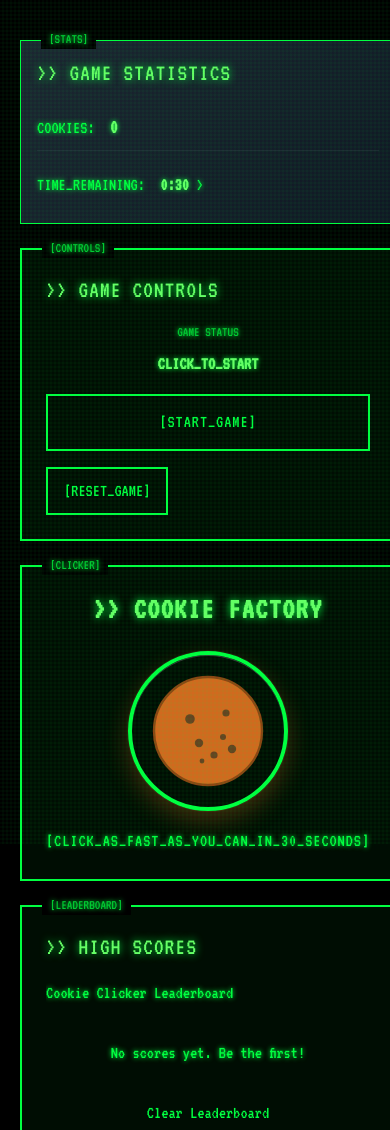
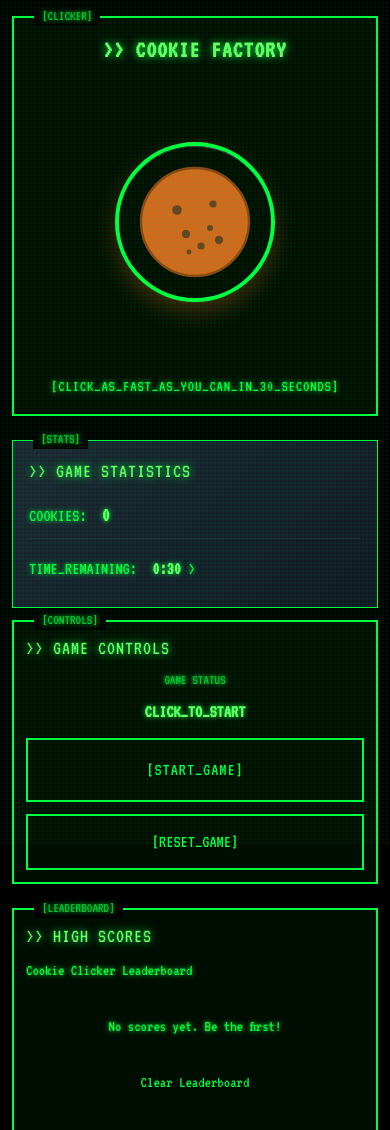
Before and after one commit to Revou-FSSE-Jun25/milestone-2-rachmandika29, a plain HTML site: page pages/clicker.html in a window 390 px wide. Shown: the top 1130 px of the page. Drawn offline with nearby package versions, Linux system fonts and the light colour scheme.

Commit message:
refactor: make clicker.html responsive on mobile

```diff
--- a/pages/clicker.html
+++ b/pages/clicker.html
@@ -27,15 +27,15 @@
     class="font-['VT323'] bg-black text-terminal-green text-lg leading-relaxed overflow-x-hidden terminal-glow"
   >
 
-    <main class="py-10 px-5 max-w-7xl mx-auto">
+    <main class="py-4 md:py-10 px-3 md:px-5 max-w-7xl mx-auto">
       <div
-        class="clicker-container grid grid-cols-1 lg:grid-cols-3 gap-6 h-[calc(100vh-12rem)] min-h-[600px]"
+        class="clicker-container grid grid-cols-1 lg:grid-cols-3 gap-3 md:gap-6 h-auto lg:h-[calc(100vh-12rem)] min-h-[500px] lg:min-h-[600px]"
       >
 
-        <aside class="lg:col-span-1 space-y-6">
+        <aside class="lg:col-span-1 space-y-3 md:space-y-6">
 
           <section
-            class="stats-panel p-6 border-2 border-terminal-green bg-terminal-green-alpha relative"
+            class="stats-panel p-3 md:p-6 border-2 border-terminal-green bg-terminal-green-alpha relative"
             aria-labelledby="stats-title"
           >
             <div
@@ -45,11 +45,11 @@
             </div>
             <h2
               id="stats-title"
-              class="text-2xl mb-4 text-terminal-green-bright terminal-glow-bright font-normal tracking-wider"
+              class="text-xl md:text-2xl mb-2 md:mb-4 text-terminal-green-bright terminal-glow-bright font-normal tracking-wider"
             >
               >> GAME STATISTICS
             </h2>
-            <div class="space-y-3">
+            <div class="space-y-2 md:space-y-3">
               <div class="stat-item text-lg">
                 <span class="text-terminal-green">COOKIES:</span>
                 <span
@@ -75,7 +75,7 @@
 
 
           <section
-            class="game-controls p-6 border-2 border-terminal-green bg-terminal-green-alpha relative"
+            class="game-controls p-3 md:p-6 border-2 border-terminal-green bg-terminal-green-alpha relative"
             aria-labelledby="controls-title"
           >
             <div
@@ -85,12 +85,12 @@
             </div>
             <h2
               id="controls-title"
-              class="text-2xl mb-4 text-terminal-green-bright terminal-glow-bright font-normal tracking-wider"
+              class="text-xl md:text-2xl mb-2 md:mb-4 text-terminal-green-bright terminal-glow-bright font-normal tracking-wider"
             >
               >> GAME CONTROLS
             </h2>
 
-            <div class="space-y-4">
+            <div class="space-y-3 md:space-y-4">
               <div class="text-center">
                 <div class="text-sm text-terminal-green-dim mb-2">
                   GAME STATUS
@@ -105,7 +105,7 @@
 
               <button
                 id="startButton"
-                class="w-full py-3 px-4 bg-terminal-green text-terminal-green tracking-wider hover:bg-terminal-green-bright transition-colors duration-200 border-2 border-terminal-green-bright"
+                class="w-full py-4 md:py-3 px-4 bg-terminal-green text-terminal-green tracking-wider hover:bg-terminal-green-bright transition-colors duration-200 border-2 border-terminal-green-bright text-lg md:text-base touch-manipulation"
                 aria-label="Start the game"
               >
                 [START_GAME]
@@ -113,7 +113,7 @@
 
               <button
                 id="resetGameBtn"
-                class="bg-transparent border-2 border-terminal-green text-terminal-green px-4 py-2 text-lg font-normal transition-all duration-300 hover:bg-terminal-green-alpha-hover hover:text-terminal-green-bright terminal-glow-hover"
+                class="w-full bg-transparent border-2 border-terminal-green text-terminal-green px-4 py-3 md:py-2 text-lg font-normal transition-all duration-300 hover:bg-terminal-green-alpha-hover hover:text-terminal-green-bright terminal-glow-hover touch-manipulation"
                 aria-label="Reset Game"
               >
                 [RESET_GAME]
@@ -124,10 +124,10 @@
 
 
         <section
-          class="lg:col-span-1 flex flex-col items-center justify-center"
+          class="lg:col-span-1 flex flex-col items-center justify-center order-first lg:order-none"
         >
           <div
-            class="clicker-zone text-center p-6 border-2 border-terminal-green bg-terminal-green-alpha relative w-full h-full flex flex-col justify-center"
+            class="clicker-zone text-center p-4 md:p-6 border-2 border-terminal-green bg-terminal-green-alpha relative w-full h-full flex flex-col justify-center min-h-[400px] md:min-h-[500px]"
           >
             <div
               class="absolute -top-3 left-5 bg-black px-2 text-sm text-terminal-green-dim"
@@ -135,7 +135,7 @@
               [CLICKER]
             </div>
             <h1
-              class="text-3xl font-bold mb-6 text-terminal-green-bright terminal-glow-bright tracking-wider"
+              class="text-2xl md:text-3xl font-bold mb-4 md:mb-6 text-terminal-green-bright terminal-glow-bright tracking-wider"
             >
               >> COOKIE FACTORY
             </h1>
@@ -146,14 +146,14 @@
             >
               <button
                 id="mainClicker"
-                class="main-clicker w-48 h-48 bg-gradient-to-br from-cookie-primary to-cookie-secondary rounded-full shadow-2xl transform transition-all duration-150 hover:scale-105 active:scale-95 focus:outline-none border-4 border-terminal-green"
+                class="main-clicker w-32 h-32 sm:w-40 sm:h-40 md:w-48 md:h-48 bg-gradient-to-br from-cookie-primary to-cookie-secondary rounded-full shadow-2xl transform transition-all duration-150 hover:scale-105 active:scale-95 focus:outline-none border-4 border-terminal-green touch-manipulation"
                 aria-label="Click to get cookies"
                 role="button"
                 tabindex="0"
               >
 
                 <svg
-                  class="w-36 h-36 mx-auto"
+                  class="w-24 h-24 sm:w-32 sm:h-32 md:w-36 md:h-36 mx-auto"
                   viewBox="0 0 200 200"
                   fill="none"
                 >
@@ -185,7 +185,7 @@
             </div>
 
 
-            <p class="mt-4 text-terminal-green text-lg tracking-wider">
+            <p class="mt-3 md:mt-4 text-terminal-green text-base md:text-lg tracking-wider px-2">
               [CLICK_AS_FAST_AS_YOU_CAN_IN_30_SECONDS]
             </p>
           </div>
@@ -194,7 +194,7 @@
 
         <aside class="lg:col-span-1">
           <section
-            class="leaderboard-section p-6 border-2 border-terminal-green bg-terminal-green-alpha relative h-full"
+            class="leaderboard-section p-3 md:p-6 border-2 border-terminal-green bg-terminal-green-alpha relative h-full min-h-[300px] md:min-h-[400px]"
             aria-labelledby="leaderboard-title"
           >
             <div
@@ -204,13 +204,13 @@
             </div>
             <h2
               id="leaderboard-title"
-              class="text-2xl mb-4 text-terminal-green-bright terminal-glow-bright font-normal tracking-wider"
+              class="text-xl md:text-2xl mb-2 md:mb-4 text-terminal-green-bright terminal-glow-bright font-normal tracking-wider"
             >
               >> HIGH SCORES
             </h2>
             <div
               id="clicker-leaderboard"
-              class="space-y-3 max-h-96 overflow-y-auto text-lg"
+              class="space-y-2 md:space-y-3 max-h-64 md:max-h-96 overflow-y-auto text-base md:text-lg"
               role="list"
             >
 
```
